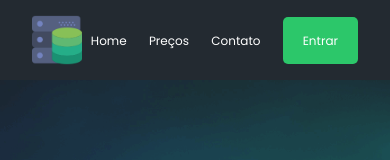
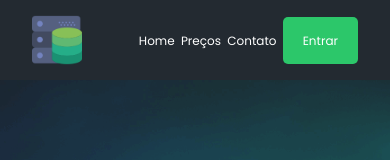
Before and after one commit to swetonyancelmo/hDC-Host, a plain HTML site: page index.html in a window 390 px wide. Shown: the top 160 px of the page. Drawn offline with Linux system fonts and the light colour scheme.

Commit message:
Update style.css

```diff
--- a/styles/style.css
+++ b/styles/style.css
@@ -348,7 +348,6 @@ footer {
   .navbar-items li {
     font-size: 12px;
     margin-left: 2px;
-    padding: 0 0 0 1rem;
   }
 
   .main-banner p {
```
